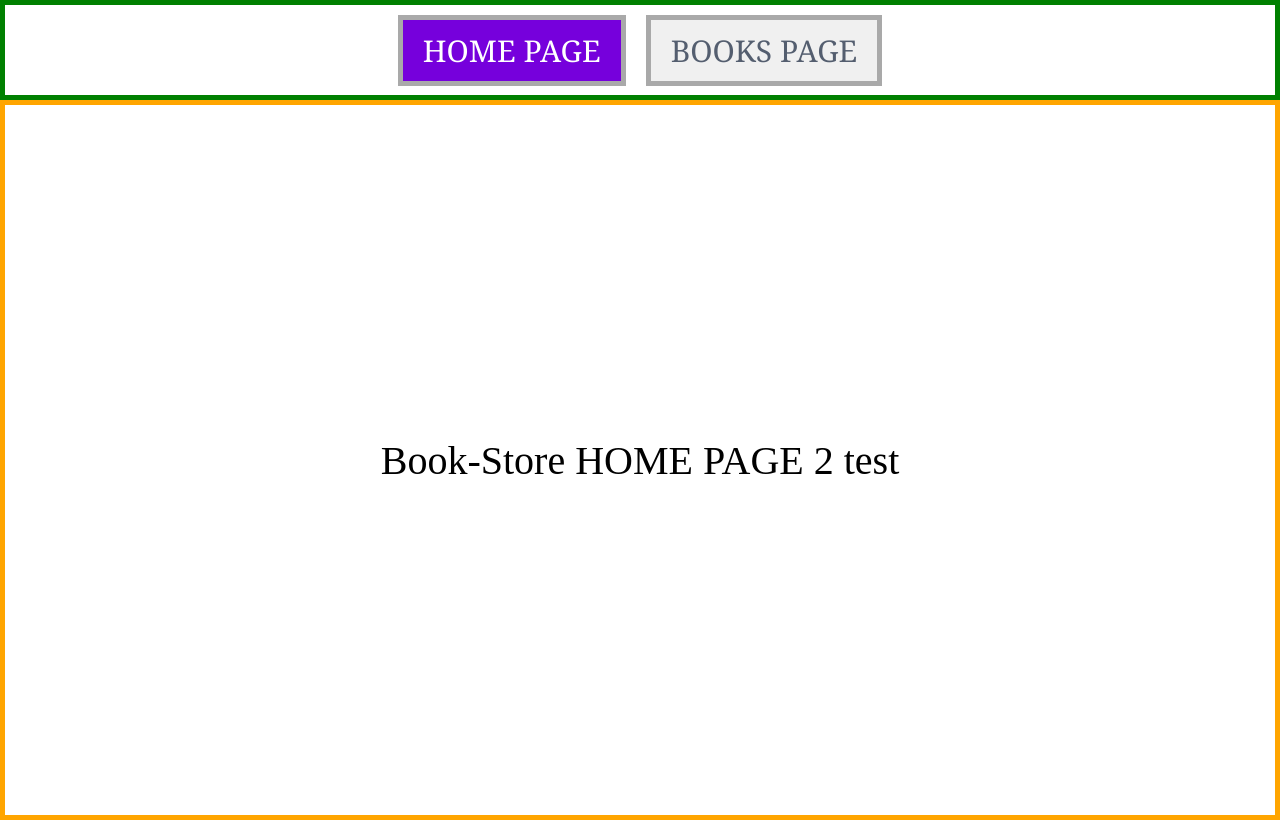
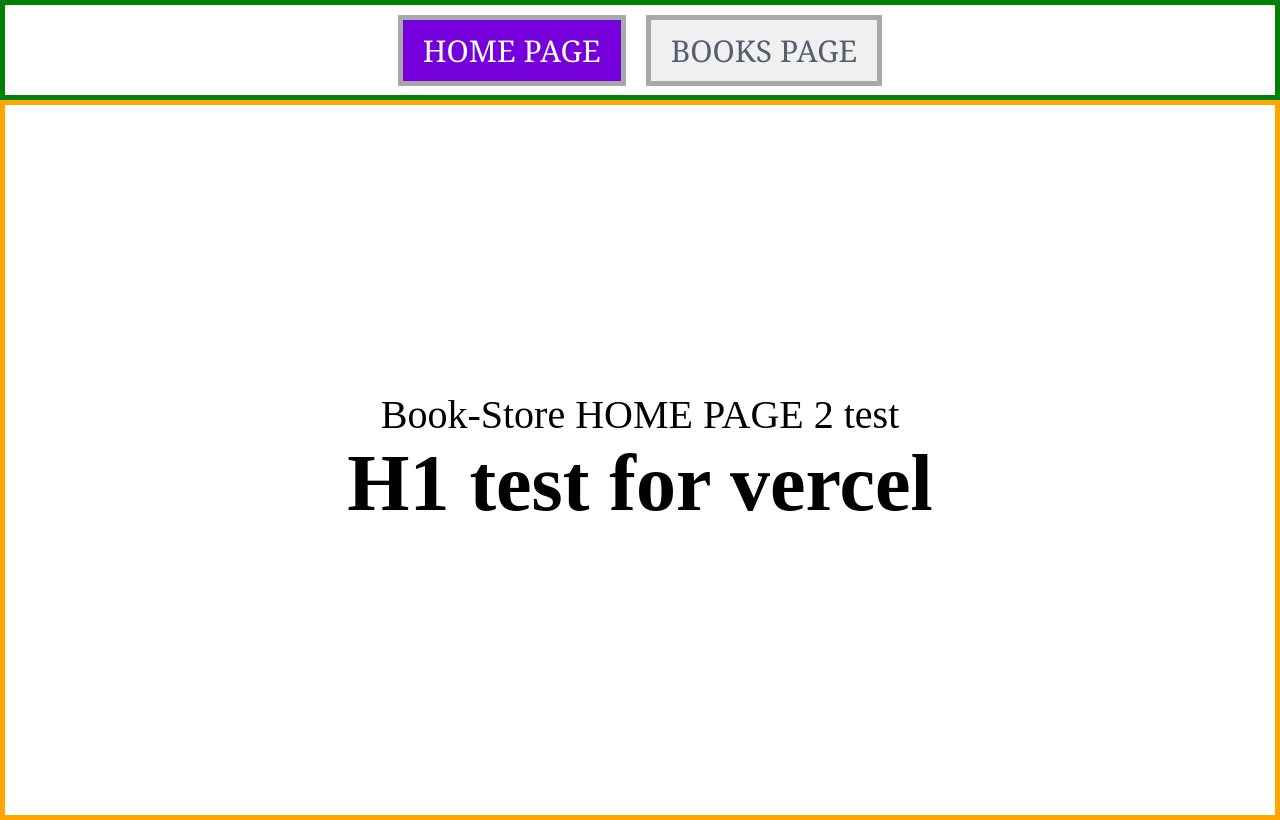
Before and after one commit to keyboard-shop/Books-frontend-1, a React (Vite) app: page / in a window 1280 px wide. Built offline with nearby package versions, Linux system fonts and the light colour scheme.

Commit message:
h1 testing

```diff
--- a/pages/HomePage.jsx
+++ b/pages/HomePage.jsx
@@ -8,6 +8,7 @@ const HomePage = () => {
   return (
     <div className='home-page'>
       Book-Store HOME PAGE 2 test
+      <h1>H1 test for vercel</h1>
     </div>
   )
 }
```
